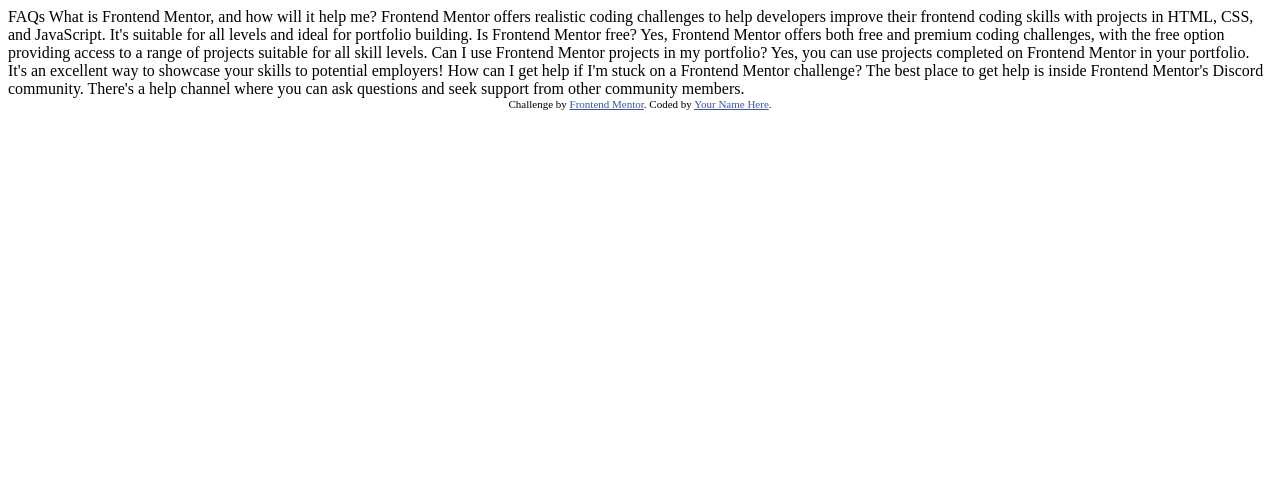
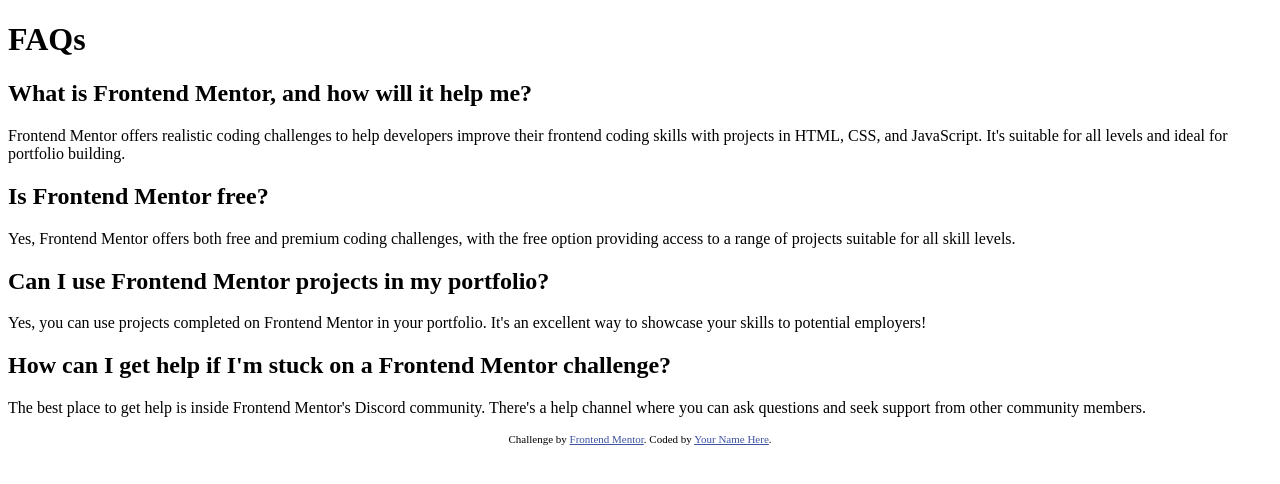
Before and after one commit to djmills89/Faq, a plain HTML site: page index.html in a window 1280 px wide. Drawn offline with Linux system fonts and the light colour scheme.

Commit message:
initial html

```diff
--- a/index.html
+++ b/index.html
@@ -16,28 +16,36 @@
 </head>
 <body>
 
-  FAQs
-
-  What is Frontend Mentor, and how will it help me?
-
+  <main class="card">
+    <h1>FAQs</h1>
+    <section>
+      <h2>What is Frontend Mentor, and how will it help me?</h2>
+      <p>
         Frontend Mentor offers realistic coding challenges to help developers improve their
         frontend coding skills with projects in HTML, CSS, and JavaScript. It's suitable for
         all levels and ideal for portfolio building.
-
-  Is Frontend Mentor free?
-
+      </p>
+    </section>
+    <section>
+      <h2>Is Frontend Mentor free?</h2>
+      <p>
         Yes, Frontend Mentor offers both free and premium coding challenges, with the free
         option providing access to a range of projects suitable for all skill levels.
-
-  Can I use Frontend Mentor projects in my portfolio?
-
+      </p>
+    </section>
+    <section>
+      <h2>Can I use Frontend Mentor projects in my portfolio?</h2>
+      <p>
         Yes, you can use projects completed on Frontend Mentor in your portfolio. It's an excellent
         way to showcase your skills to potential employers!
-
-  How can I get help if I'm stuck on a Frontend Mentor challenge?
-
+      </p>
+    </section>
+    <h2>How can I get help if I'm stuck on a Frontend Mentor challenge?</h2>
+    <p>
       The best place to get help is inside Frontend Mentor's Discord community. There's a help
       channel where you can ask questions and seek support from other community members.
+    </p>
+  </main>
 
 
   <div class="attribution">
```
Lines whose indentation alone changed are shown as unchanged.
